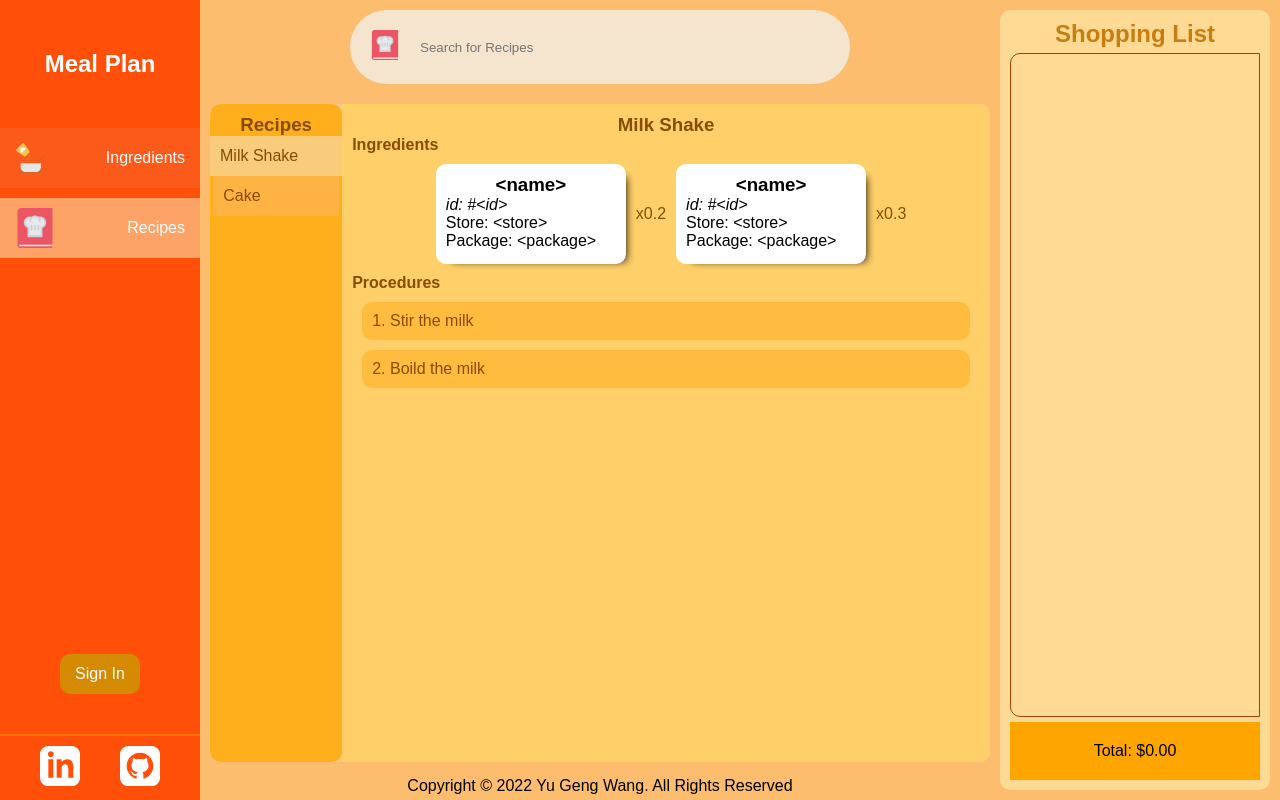
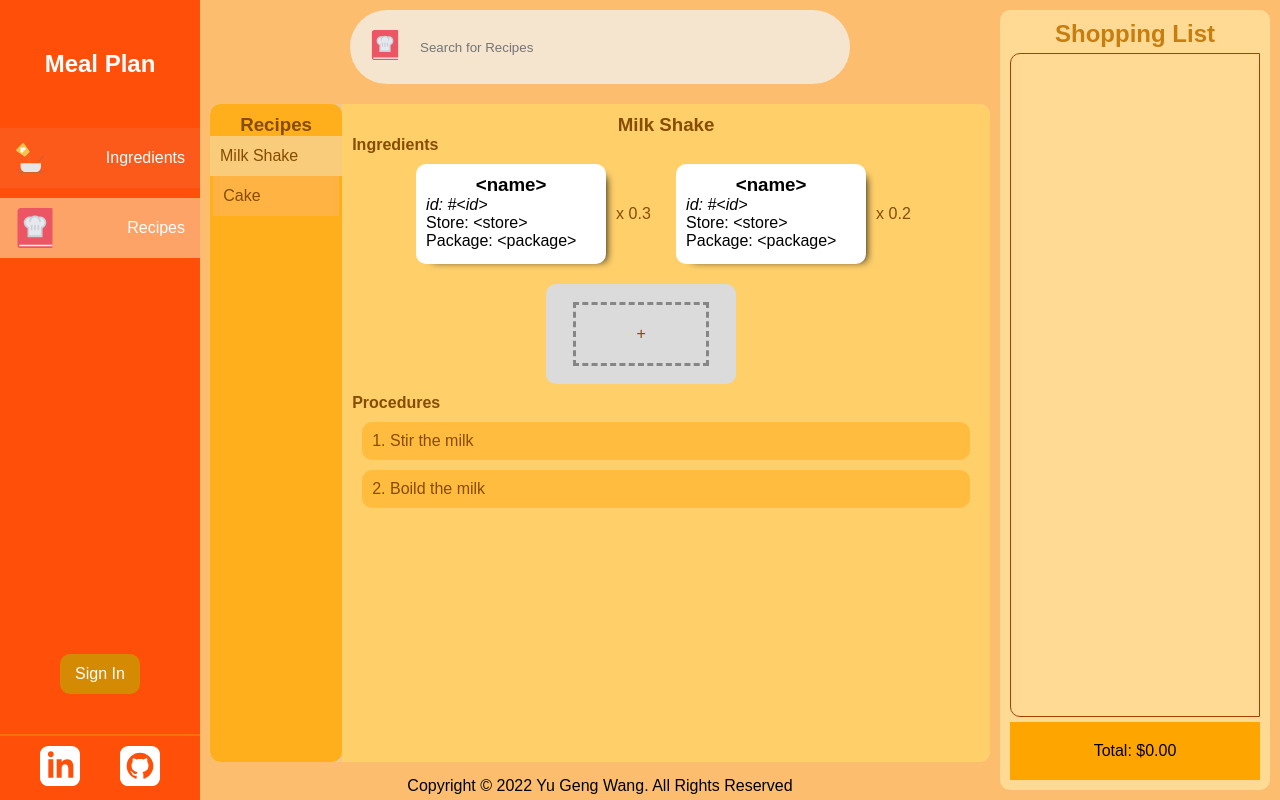
Before and after one commit to mtwangyugeng/meal-plan, a Svelte app: page / in a window 1280 px wide. Both pictures are taken after a click on the button "Recipes". Built offline with nearby package versions, Linux system fonts and the light colour scheme.

Commit message:
add to recipe

```diff
--- a/src/layouts/ItemsContainer/Ingredients/IngredientCard.svelte
+++ b/src/layouts/ItemsContainer/Ingredients/IngredientCard.svelte
@@ -8,7 +8,8 @@ import LoadingScreen from "$src/layouts/_LoadingScreen.svelte";
     export let unit;
     export let price;
 
-    export let request;
+    export let request = async () => {};
+
 let loading = false;
 const handleClick = async () => {
     loading = true;
--- /dev/null
+++ b/src/layouts/ItemsContainer/Recipes/AddRecipeIngredient.svelte
@@ -0,0 +1,42 @@
+<script>
+    import PopoutMessage from "$src/layouts/_PopoutMessage.svelte";
+import FormRecipeIngredient from "./FormRecipeIngredient.svelte";
+
+    let adding = false;
+</script>
+
+<button class="Card" on:click={()=>adding=true}>
+    <div>+</div>
+</button>
+
+{#if adding}
+    <PopoutMessage on:click={()=>adding=false} title="Add Ingredient to Recipe">
+        <FormRecipeIngredient close={()=>adding=false} />
+    </PopoutMessage>
+{/if}
+
+<style>
+    button {
+        background-color: rgb(219, 219, 219);
+
+        padding: 10px;
+        text-transform: capitalize;
+
+        display: flex;
+        align-items: center;
+        justify-content: center;
+    }
+    button:hover {
+        background-color: rgb(190, 190, 190);
+    }
+
+    div {
+        border: 3px dashed rgb(134, 134, 134);
+        width: 80%;
+        height: 80%;
+
+        display: flex;
+        align-items: center;
+        justify-content: center;
+    }
+</style>
--- /dev/null
+++ b/src/layouts/ItemsContainer/Recipes/FormRecipeIngredient.svelte
@@ -0,0 +1,44 @@
+<script>
+    import LoadingScreen from "$src/layouts/_LoadingScreen.svelte";
+    import { ingredients } from "$src/stores/Ingredients";
+    import IngredientCard from "../Ingredients/IngredientCard.svelte";
+
+
+    let seletedIngredient = null;
+
+    let amount = null;
+
+    export let close;
+    let loading = false;
+
+
+
+    </script>
+
+
+    <div class="RecipeIngredient">
+        <IngredientCard {...seletedIngredient}/>
+        <div>
+            x {amount ? amount : "-.-"}
+        </div>
+    </div>
+
+        <form>
+            <select name="ingredient" id="ingredient" bind:value={seletedIngredient} required>
+                {#each Object.keys($ingredients) as ingredient_id (ingredient_id)}
+                    <option value={$ingredients[ingredient_id]}>{ingredient_id}: {$ingredients[ingredient_id].name}</option>
+                {/each}
+              </select>
+            <input type="number" step=".01" min="0.1" bind:value={amount} placeholder="Enter Amount"/>
+            <input type="submit" value="Add Ingredient" />
+        </form>
+
+        {#if loading}
+            <LoadingScreen />
+        {/if}
+
+<style>
+    .RecipeIngredient {
+        justify-content: center;
+    }
+</style>
--- a/src/layouts/ItemsContainer/Recipes/RecipeDisplay.svelte
+++ b/src/layouts/ItemsContainer/Recipes/RecipeDisplay.svelte
@@ -3,6 +3,7 @@ import { ingredients } from "$src/stores/Ingredients";
 import { currRecipe, recipes, recipeIngredients, recipeProcedures } from "$src/stores/Recipes";
 import { addListItem } from "$src/stores/ShoppingList";
 import IngredientCard from "../Ingredients/IngredientCard.svelte";
+import AddRecipeIngredient from "./AddRecipeIngredient.svelte";
 
 $: recipe = $recipes[$currRecipe]
 
@@ -16,16 +17,16 @@ $: recipe = $recipes[$currRecipe]
     <h4>Ingredients</h4>
     <div class="Ingredients">
         {#each Object.keys($recipeIngredients) as ingredient_id}
-            <div class="Ingredient">
-                <span on:click={()=>addListItem(ingredient_id)}>
-                <IngredientCard {...$ingredients[ingredient_id]} />
-                </span>
-                x
+            <div class="RecipeIngredient">
+                <IngredientCard {...$ingredients[ingredient_id]} request={()=>addListItem(ingredient_id)}/>
                 <div>
-                    {$recipeIngredients[ingredient_id]['amount']}
+                    x {$recipeIngredients[ingredient_id]['amount']}
                 </div>
             </div>
         {/each}
+        <div class="RecipeIngredient">
+            <AddRecipeIngredient />
+        </div>
     </div>
 
     <h4>Procedures</h4>
@@ -57,10 +58,12 @@ $: recipe = $recipes[$currRecipe]
         text-align: center;
     }
 
-    .Ingredient {
+    :global(.RecipeIngredient) {
         display: flex;
-        justify-content: center;
+        justify-content: flex-start;
         align-items: center;
+        /* background-color: grey; */
+        width: 260px
     }
     .Ingredients {
         display: flex;
--- a/src/layouts/ShoppingList/ListItem.svelte
+++ b/src/layouts/ShoppingList/ListItem.svelte
@@ -7,14 +7,14 @@
     // export let id;
     export let ingredient_id;
     export let amount;
-    export let id;
+    // export let id;
 
     $: ingredient = $ingredients[ingredient_id]
 
 </script>
 
 <div class="ListItem">
-    {id}
+    <!-- {id} -->
     <IngredientCard {...ingredient} request={()=>removeListItem(ingredient_id)}/>
     x
     {#key amount}
--- a/src/layouts/_LoadingScreen.svelte
+++ b/src/layouts/_LoadingScreen.svelte
@@ -41,5 +41,6 @@
 
     svg {
         height: 20%;
+        min-height: 50px;
     }
 </style>
--- a/src/stores/Recipes.js
+++ b/src/stores/Recipes.js
@@ -17,7 +17,7 @@ export const currRecipe = writable(1);
 // {recipe_id: {ingredient_id: {amount}}}
 export const recipeIngredients = writable([]);
 export async function getRecipeIngredients_byID(id) {
-    const mock = {1:{1:{amount:0.2}, 2:{amount: 0.3}}, 2:[]}
+    const mock = {1:{23:{amount:0.2}, 19:{amount: 0.3}}, 2:[]}
     recipeIngredients.set(mock[id])
 };
 
```
